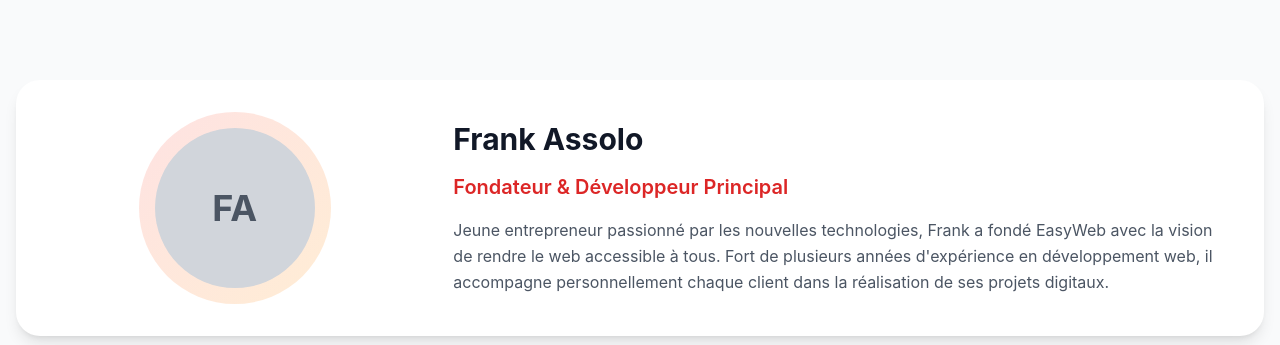
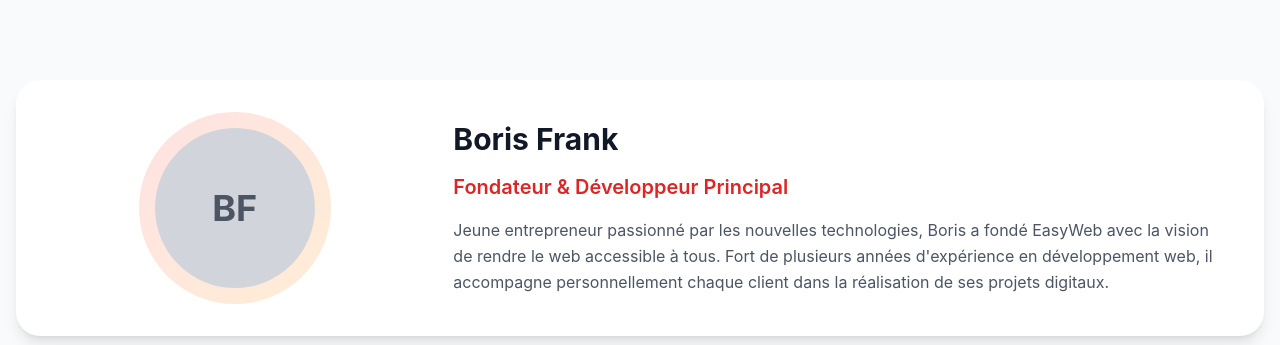
Before and after one commit to Black-star237/easyweb-success-builder, a React (Vite) app: page / in a window 1280 px wide. Shown: the part 4241-4586 px from the top of the page. Built offline with nearby package versions, Linux system fonts and the light colour scheme.

Commit message:
Change entrepreneur name
Update the entrepreneur's name from Frank Assolo to Boris Frank in the About section.

```diff
--- a/src/components/About.tsx
+++ b/src/components/About.tsx
@@ -66,20 +66,20 @@ const About = () => {
             <div className="lg:col-span-1">
               <div className="w-48 h-48 bg-gradient-to-br from-red-100 to-orange-100 rounded-full mx-auto flex items-center justify-center">
                 <div className="w-40 h-40 bg-gray-300 rounded-full flex items-center justify-center">
-                  <span className="text-4xl font-bold text-gray-600">FA</span>
+                  <span className="text-4xl font-bold text-gray-600">BF</span>
                 </div>
               </div>
             </div>
 
             <div className="lg:col-span-2 space-y-4">
               <h3 className="text-3xl font-bold text-gray-900">
-                Frank Assolo
+                Boris Frank
               </h3>
               <p className="text-xl text-red-600 font-semibold">
                 Fondateur & Développeur Principal
               </p>
               <p className="text-gray-600 leading-relaxed">
-                Jeune entrepreneur passionné par les nouvelles technologies, Frank a fondé EasyWeb
+                Jeune entrepreneur passionné par les nouvelles technologies, Boris a fondé EasyWeb
                 avec la vision de rendre le web accessible à tous. Fort de plusieurs années d'expérience
                 en développement web, il accompagne personnellement chaque client dans la réalisation
                 de ses projets digitaux.
```
